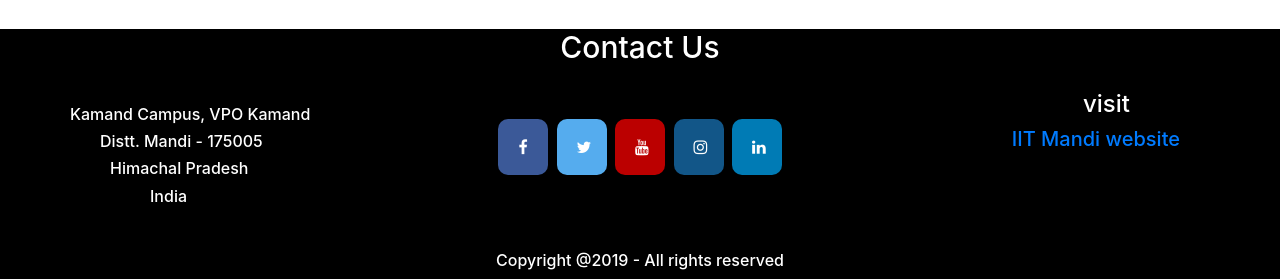
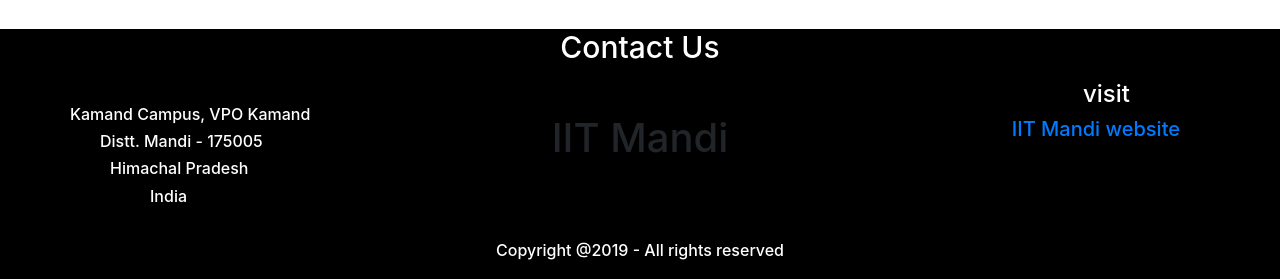
Before and after one commit to agarwalr98/Border-Surveillance-Rover-RAKSHAK-, a PHP site: page / in a window 1280 px wide. Shown: the part 1437-1716 px from the top of the page. Run offline with PHP 8.4, Linux system fonts and the light colour scheme; some libraries are stand-ins or nearby versions.

Commit message:
remove social icons for security purpose

```diff
--- a/css/style.css
+++ b/css/style.css
@@ -79,44 +79,3 @@
   text-align:left;
   margin-inline-start: 150px;
 }
-
-/* Social media icons */
-.fa {
-  padding: 20px;
-  font-size: 30px;
-  width: 50px;
-  text-align: center;
-  text-decoration: none;
-  border-radius: 10px;
-  margin: 5px 2px;
-}
-
-.fa:hover {
-    opacity: 0.7;
-    color:black
-}
-
-.fa-facebook {
-  background: #3B5998;
-  color: white;
-}
-
-.fa-twitter {
-  background: #55ACEE;
-  color: white;
-}
-
-.fa-linkedin {
-  background: #007bb5;
-  color: white;
-}
-
-.fa-youtube {
-  background: #bb0000;
-  color: white;
-}
-
-.fa-instagram {
-  background: #125688;
-  color: white;
-}
--- a/index.html
+++ b/index.html
@@ -64,14 +64,11 @@
       <h6 id="address3">Himachal Pradesh</h6>
       <h6 id="address4">India</h6>
     <div style="text-align:center;margin-top:-100px;">
-        <a href="https://www.facebook.com/search/top/?q=Iit%20Mandi" class="fa fa-facebook"></a>
-        <a href="https://twitter.com/iit__mandi" class="fa fa-twitter"></a>
-        <a href="https://www.youtube.com/channel/UCSybolnMMi_8vc5OoX36Vwg" class="fa fa-youtube"></a>
-        <a href="https://www.instagram.com/iitmandi" class="fa fa-instagram"></a>
-        <a href="https://www.linkedin.com/company/iit-mandi/about/" class="fa fa-linkedin"></a>
+      <h1>IIT Mandi</h1>
+
     </div>
     <h4 style="color:white; text-align: right; margin-top:-90px;margin-inline-end: 150px;">visit </h4>
-    <a href="https://www.iitmandi.ac.in/"><h5 style=" text-align: right; margin-top:-0px;margin-inline-end: 100px;">IIT Mandi website</h5></a>
+    <h5 style="text-align: right;margin-inline-end: 100px"><a href="https://www.iitmandi.ac.in/">IIT Mandi website</a></h5>
     <h6 style="color:white; text-align:center;margin-top:100px;">Copyright @2019 - All rights reserved</h6>
 
 </div>
```
